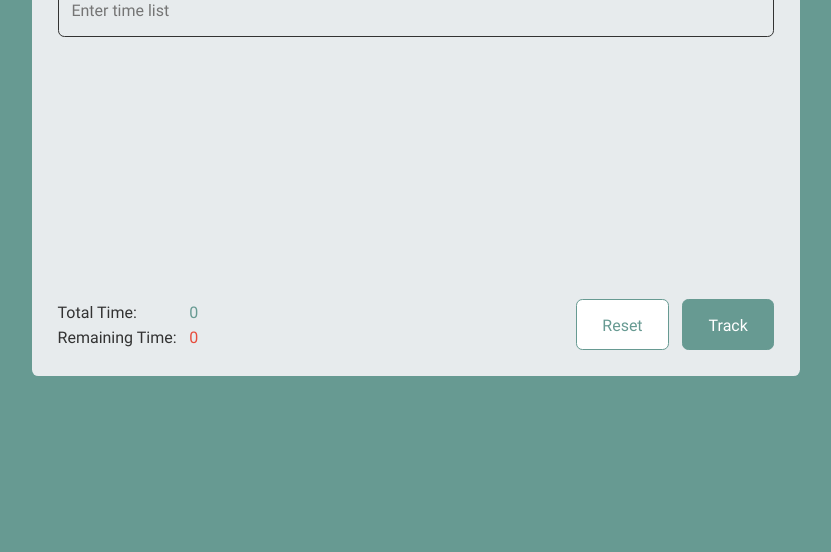
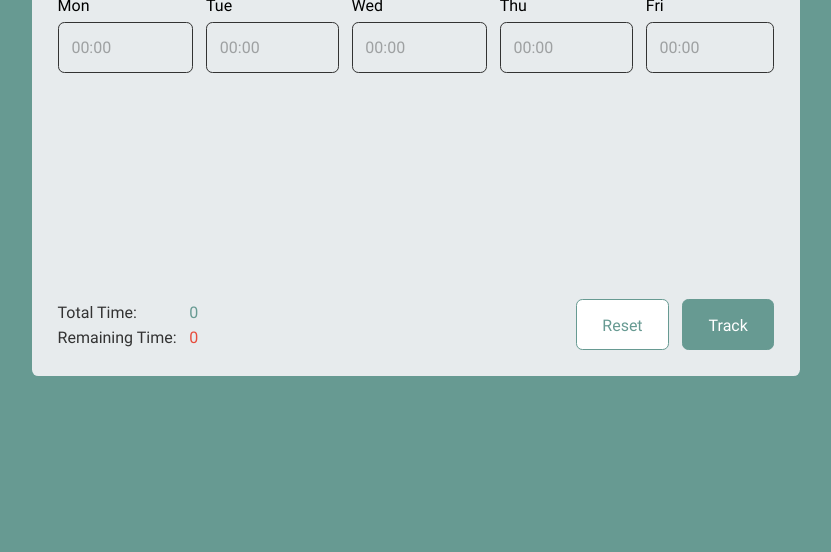
Before and after one commit to AbrahamyanKaren/time-tracker, a website: page index.html in a window 1280 px wide. Shown: the part 248-800 px from the top of the page, without its empty margins (224-1055 px from the left). Drawn offline with Linux system fonts and the light colour scheme.

Commit message:
separate to 5 fields

```diff
--- a/assets/styles/style.scss
+++ b/assets/styles/style.scss
@@ -38,14 +38,25 @@ body {
   display: flex;
   flex-direction: column;
   gap: .8rem;
+  max-width: 90%;
   min-height: 28rem;
   padding: 1.6rem;
   width: 48rem;
   &__title {
     color: rgba(var(--colorDark), 1);
+    font-size: 1.6rem;
   }
   &__form {
+    display: flex;
+    gap: .8rem;
     width: 100%;
+
+    &_label {
+      display: inline-block;
+      margin-bottom: .4rem;
+      text-align: center;
+    }
+
     &_input {
       outline: none;
       border: .1rem solid rgba(var(--colorDark), 1);
@@ -59,6 +70,9 @@ body {
       height: 3.2rem;
       padding-inline: .8rem;
       width: 100%;
+      &::placeholder {
+        color: rgba(var(--colorDark), .4);
+      }
     }
   }
 
--- a/index.html
+++ b/index.html
@@ -14,13 +14,54 @@
     <h1 class="tracker__title">Time Tracker</h1>
     <form class="tracker__form" id="trackerForm">
       <label>
+        <span class="tracker__form_label">Mon</span>
         <input class="tracker__form_input"
                type="text"
-               id="trackerValue"
-               name="trackerValue"
-               placeholder="Enter time list"
+               name="tracker0"
+               id="trackerValue0"
                autocomplete="off"
+               placeholder="00:00"
                required
+        >
+      </label>
+      <label>
+        <span class="tracker__form_label">Tue</span>
+        <input class="tracker__form_input"
+               type="text"
+               name="tracker1"
+               id="trackerValue1"
+               autocomplete="off"
+               placeholder="00:00"
+        >
+      </label>
+      <label>
+        <span class="tracker__form_label">Wed</span>
+        <input class="tracker__form_input"
+               type="text"
+               name="tracker2"
+               id="trackerValue2"
+               autocomplete="off"
+               placeholder="00:00"
+        >
+      </label>
+      <label>
+        <span class="tracker__form_label">Thu</span>
+        <input class="tracker__form_input"
+               type="text"
+               name="tracker3"
+               id="trackerValue3"
+               autocomplete="off"
+               placeholder="00:00"
+        >
+      </label>
+      <label>
+        <span class="tracker__form_label">Fri</span>
+        <input class="tracker__form_input"
+               type="text"
+               name="tracker4"
+               id="trackerValue4"
+               autocomplete="off"
+               placeholder="00:00"
         >
       </label>
     </form>
--- a/index.js
+++ b/index.js
@@ -2,12 +2,39 @@
 const totalTimeElement = document.getElementById('totalTime')
 const remainingTimeElement = document.getElementById('remainingTime')
 const trackerForm = document.getElementById('trackerForm')
-const trackerElement = document.getElementById('trackerValue')
-const trackerValue = trackerElement.getAttribute('name')
+const inputElements = document.querySelectorAll('.tracker__form_input')
+
+
+// functions to handle value paste
+const handleSingleValuePaste = (inputElement, value) => {
+  inputElement.value = value
+}
+const handleMultipleValuesPaste = (values, numValues) => {
+  inputElements.forEach((inputElement, index) => {
+    inputElement.value = index < numValues ? values[index] : ''
+  })
+}
+const handlePaste = (event) => {
+  event.preventDefault()
+
+  const pasteData = event.clipboardData.getData('text').trim()
+  const values = pasteData.split(/\s+/)
+  const numValues = Math.min(values.length, inputElements.length)
+
+  if (values.length === 1) {
+    handleSingleValuePaste(event.target, values[0])
+  } else {
+    handleMultipleValuesPaste(values, numValues)
+  }
+}
+inputElements.forEach(input => {
+  input.addEventListener('paste', handlePaste)
+})
+
+
 
 
 // time tracking functions
-
 const timeToMinutes = (time) => {
   const [hours, minutes] = time.split(':').map(Number)
 
@@ -37,6 +64,18 @@ const subtractFrom45Hours = (timeArray) => {
 
 
 // form actions functions
+const getInputValuesArray = (formData) => {
+  const inputValuesArray = []
+
+  inputElements.forEach(input => {
+    const value = formData.get(input.name)
+    if (value) {
+      inputValuesArray.push(value)
+    }
+  })
+
+  return inputValuesArray
+}
 
 const resetFormFields = (form) => {
   const inputs = form.querySelectorAll('input, select, textarea')
@@ -67,10 +106,9 @@ const handleFormSubmit = (event) => {
   event.preventDefault()
 
   const formData = new FormData(event.target)
-  const value = formData.get(trackerValue)
-  const timesArray = value.split('\t')
+  const inputValuesArray = getInputValuesArray(formData)
 
-  processTimes(timesArray)
+  processTimes(inputValuesArray)
 }
 
 const handleFormReset = (event) => {
```
Also changed, not shown: css/style.css.
